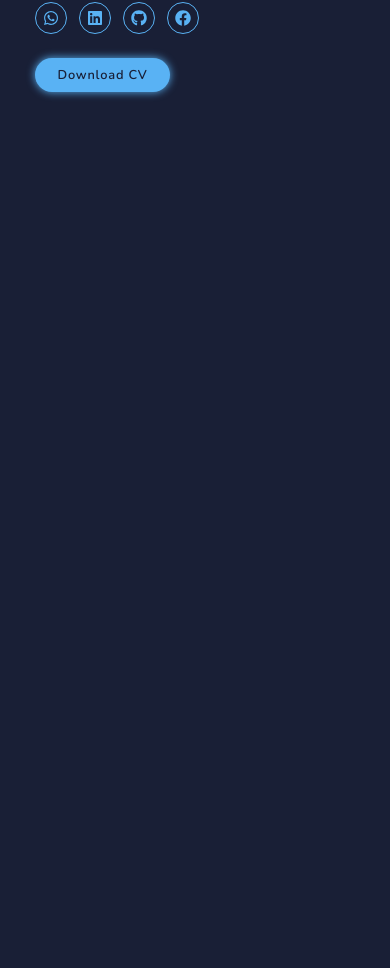
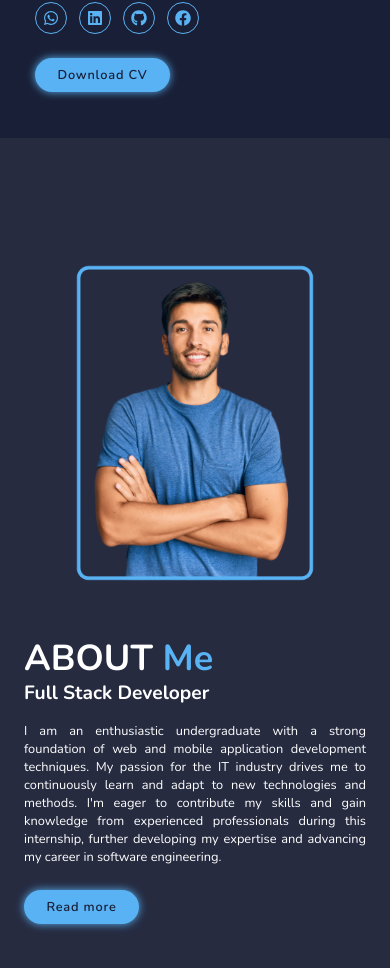
Before and after one commit to WShashinduChamika/My-Web-Portfolio, a React (Create React App) app: page / in a window 390 px wide. Shown: the part 706-1674 px from the top of the page. Before the commit the page ends 844 px from the top, so only its background shows below. Built offline with nearby package versions, Linux system fonts and the light colour scheme.

Commit message:
Developed about me feature

```diff
--- a/src/App.js
+++ b/src/App.js
@@ -1,4 +1,5 @@
 import './App.css';
+import AboutMe from './components/about_me/AboutMe';
 import Home from './components/home/Home';
 
 
@@ -9,6 +10,7 @@ function App() {
     <div className="App">
       <NavBar></NavBar>
       <Home></Home>
+      <AboutMe></AboutMe>
     </div>
   );
 }
--- /dev/null
+++ b/src/components/about_me/AboutMe.css
@@ -0,0 +1,63 @@
+.about {
+    background: var(--snd-bg-clr);
+    gap: 2rem;
+    display: flex;
+    align-items: center;
+    justify-content: center;
+  }
+
+  .about-img img{
+    width: 35vw;
+  }
+
+  .heading {
+    font-size: 4.5rem;
+    text-align: center;
+  }
+
+  .about-content h2{
+    line-height: 1.2;
+    text-align: left;
+  }
+
+  .about-content h3{
+    font-size:2.4rem;
+  }
+
+  .about-content p{
+    text-align: justify;
+    font-size: 1.6rem;
+    margin: 2rem 0 3rem;
+  }
+
+  @media (max-width:991px){
+    section{
+        padding: 10rem 3%;
+    }
+  }
+
+  @media (max-width:768px){
+    .about{
+        padding: 0rem 3rem;
+        flex-direction: column ;
+    }
+
+    .about-img img{
+        width: 90vw;
+        margin-top: 4rem;
+    }
+  }
+
+  @media (max-width:617px){
+
+    .home-img img{
+        width: 80vw;
+        margin-top: 8rem;
+    }
+
+    .about-img img{
+        width: 100vw;
+        margin-top: 4rem;
+    }
+
+  }
--- /dev/null
+++ b/src/components/about_me/AboutMe.jsx
@@ -0,0 +1,24 @@
+import React from 'react'
+import './AboutMe.css'
+import aboutPic from './img/aboutpic.png'
+
+export default function AboutMe() {
+    return (
+        <div>
+            <section class="about" id="about">
+
+                <div class="about-img">
+                    <img src={aboutPic} />
+                </div>
+
+                <div class="about-content">
+                    <h2 class="heading">ABOUT <span>Me</span></h2>
+                    <h3>Full Stack Developer</h3>
+                    <p>I am an enthusiastic undergraduate with a strong foundation of web and mobile application development techniques. My passion for the IT industry drives me to continuously learn and adapt to new technologies and methods. I'm eager to contribute my skills and gain knowledge from experienced professionals during this internship,
+                        further developing my expertise and advancing my career in software engineering. </p>
+                    <a href="#" class="btn">Read more</a>
+                </div>
+            </section>
+        </div>
+    )
+}
```
Also changed, not shown: src/components/about_me/img/aboutpic.png (added).
